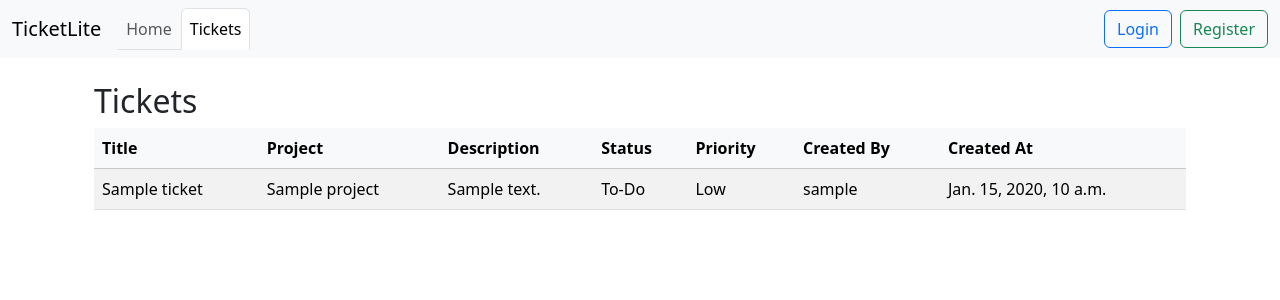
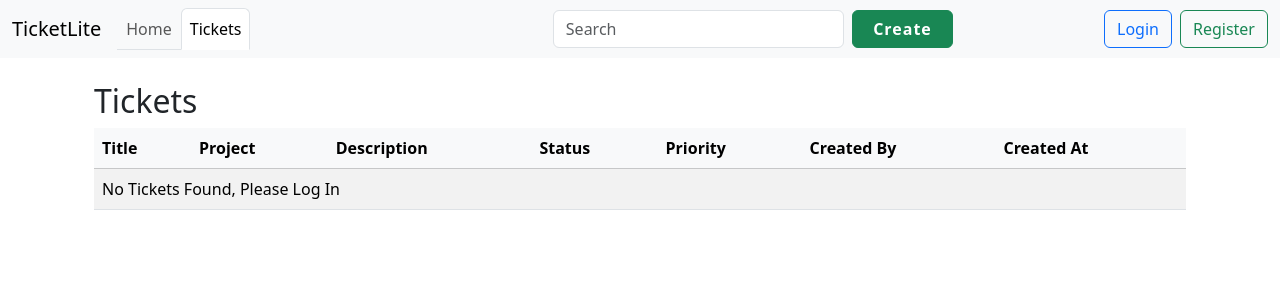
Before and after one commit to owenrobbins/SoftwareEngineeringProject-TicketManager, a Django app: page /tickets/ in a window 1280 px wide. Shown: the top 300 px of the page. Run offline with Django 4.2, Linux system fonts and the light colour scheme; tables that the repository leaves empty hold one stand-in row (values such as "Sample post").

Commit message:
Added a Create Ticket modal view that can appear over any page, and can only be accessed when logged in

```diff
--- /dev/null
+++ b/core/forms.py
@@ -0,0 +1,8 @@
+from django import forms
+from .models import Ticket
+
+# Model view of the ticket form for the create button view
+class TicketForm(forms.ModelForm):
+    class Meta:
+        model = Ticket
+        fields = ['title', 'description', 'project', 'status', 'priority', 'assigned_to']
--- a/core/templates/core/base.html
+++ b/core/templates/core/base.html
@@ -18,9 +18,9 @@ All other templates inherit from this to ensure consistent styling
     <!-- Navbar Header for Template Page -->
     <nav class="navbar navbar-light bg-light navbar-expand-lg">
         <div class ="container-fluid">
-            <a class="navbar-brand" href='#'>TicketLite</a>
+            <a class="navbar-brand" href="{% url 'core:home' %}">TicketLite</a>
 
-            <!-- Main Page Navigation Here -->
+            <!-- Left Page Navigation Here -->
             <ul class="navbar-nav me-auto nav-tabs">
                 <li class="nav-item">
                     <a class="nav-link {% if request.resolver_match.url_name == 'home' %}active{% endif %}" aria-current="page" href="{% url 'core:home' %}">Home</a>
@@ -30,6 +30,23 @@ All other templates inherit from this to ensure consistent styling
                 </li>
                 <!-- Place following button links here -->
             </ul>
+
+            <!-- Center Search bar and Create Ticket Button -->
+            <div class="d-flex mx-auto align-items-center" style="width: 400px; justify-content: center;">
+                <form class="d-flex flex-grow-1 me-2" role="search">
+                    <input class="form-control" type="search" placeholder="Search" aria-label="Search" style="min-width: 200px;">
+                </form>
+            <!-- Create Ticket Modal Button -->
+            <button
+                type="button"
+                class="btn btn-success"
+                data-bs-toggle="modal"
+                data-bs-target="#createTicketModal"
+                style="font-weight:bold; letter-spacing:1px; padding:6px 20px;"
+            >
+                Create
+            </button>
+            </div>
 
             <!-- Right-Side of Navbar -->
             <div class="d-flex">
@@ -45,5 +62,30 @@ All other templates inherit from this to ensure consistent styling
     <div class="container mt-4">
         {% block content %}{% endblock %}
     </div>
+
+<!-- Create ticKet Modal View, fades in and out and connects to the button via ID-->
+<div class="modal fade" id="createTicketModal" tabindex="-1" aria-labelledby="createTicketModalLabel" aria-hidden="true">
+  <div class="modal-dialog">
+    <div class="modal-content">
+
+      <!-- Submits the Form to the create_ticket view -->
+      <form method="post" action="{% url 'core:create_ticket' %}">
+        {% csrf_token %}
+        <div class="modal-header">
+          <h5 class="modal-title" id="createTicketModalLabel">Create Ticket</h5>
+          <button type="button" class="btn-close" data-bs-dismiss="modal" aria-label="Close"></button>
+        </div>
+        <div class="modal-body">
+          {{ form.as_p }}
+        </div>
+        <div class="modal-footer">
+          <button type="button" class="btn btn-secondary" data-bs-dismiss="modal">Cancel</button>
+          <button type="submit" class="btn btn-success">Create Ticket</button>
+        </div>
+      </form>
+    </div>
+  </div>
+</div>
+<script src="https://cdn.jsdelivr.net/npm/bootstrap@5.3.2/dist/js/bootstrap.bundle.min.js"></script>
 </body>
 </html>
--- a/core/templates/core/ticket_list.html
+++ b/core/templates/core/ticket_list.html
@@ -26,7 +26,11 @@
                     <td>{{ ticket.created_at}}</td>
                 </tr>
                 {% empty %}
-                <tr><td colspan="7">No tickets found.</td></tr>
+                    {% if user.is_authenticated %}
+                        <tr><td colspan="7">No Tickets Found, Please Create a Ticket</td></tr>
+                    {% else %}
+                        <tr><td colspan="7">No Tickets Found, Please Log In</td></tr>
+                    {% endif %}
                 {% endfor %}
             </tbody>
         </table>
--- a/core/urls.py
+++ b/core/urls.py
@@ -11,6 +11,7 @@ urlpatterns = [
     path('', views.home, name='home'), # Root URL (Home)
     path('register/', views.register, name='register'), # Registration
     path('tickets/', views.ticket_list, name='ticket_list'), # List of all tickets
+    path('tickets/create/', views.create_ticket, name='create_ticket'), # Create Ticket
 
     # Built in Django Views
     path('login/', auth_views.LoginView.as_view(template_name='core/login.html'), name='login'), # Login (specifying the specific auth view)
--- a/core/views.py
+++ b/core/views.py
@@ -3,12 +3,13 @@ from django.contrib.auth.decorators import login_required, user_passes_test
 from django.shortcuts import render, redirect, get_object_or_404
 from django.http import HttpResponse
 from django.contrib.auth.forms import UserCreationForm
-
 from core.models import Ticket
+from .forms import TicketForm
 
 def home(request):
     # Hompage for TicketLite
-    return render(request, 'core/home.html')
+    form = TicketForm()
+    return render(request, 'core/home.html', {'form': form})
 
 def register(request):
     # User account registration screen
@@ -22,10 +23,33 @@ def register(request):
         form = UserCreationForm()
     return render (request, 'core/register.html', {'form': form})
 
+@login_required
+def create_ticket(request):
+    if request.method == 'POST':
+        form = TicketForm(request.POST)
+        if form.is_valid():
+            ticket = form.save(commit=False) # Waits to commit new ticket so the creator can be done here
+            ticket.created_by = request.user
+            ticket.save()
+            # Redirects after successful creation of ticket
+            return redirect('core:ticket_list')
+        else:
+            # Form invalid - fall back and try rendering ticket-list with errors
+            tickets = Ticket.objects.all() if request.user.is_authenticated else []
+            return render(request, 'core/ticket_list.html', {'tickets': tickets, 'form': form})
+
+    # If someone manages to get tickets/create just send back to tickets
+    return redirect('core:ticket_list')
+
 def ticket_list(request):
-    # list of all active tickets for a project
-    tickets = Ticket.objects.all()
-    return render(request, 'core/ticket_list.html', {'tickets': tickets})
+    # list of all active tickets for a project, only shows list if logged in
+    form = TicketForm()
+    if request.user.is_authenticated:
+        tickets = Ticket.objects.all()
+    else:
+        tickets = []
+
+    return render(request, 'core/ticket_list.html', {'tickets': tickets, 'form': form})
 
 def is_admin(user):
     # Function to check if a user is an admin, and return result
```
